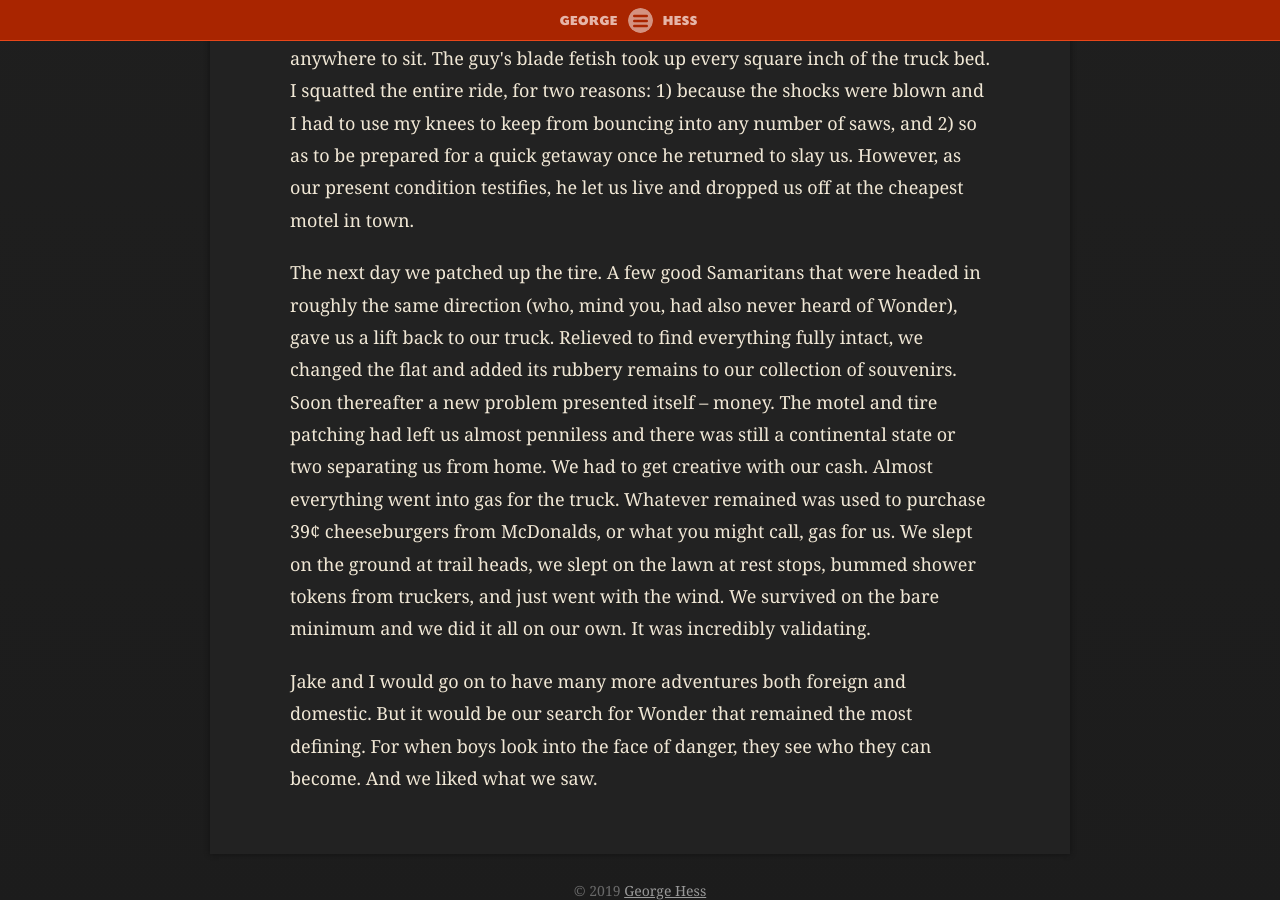
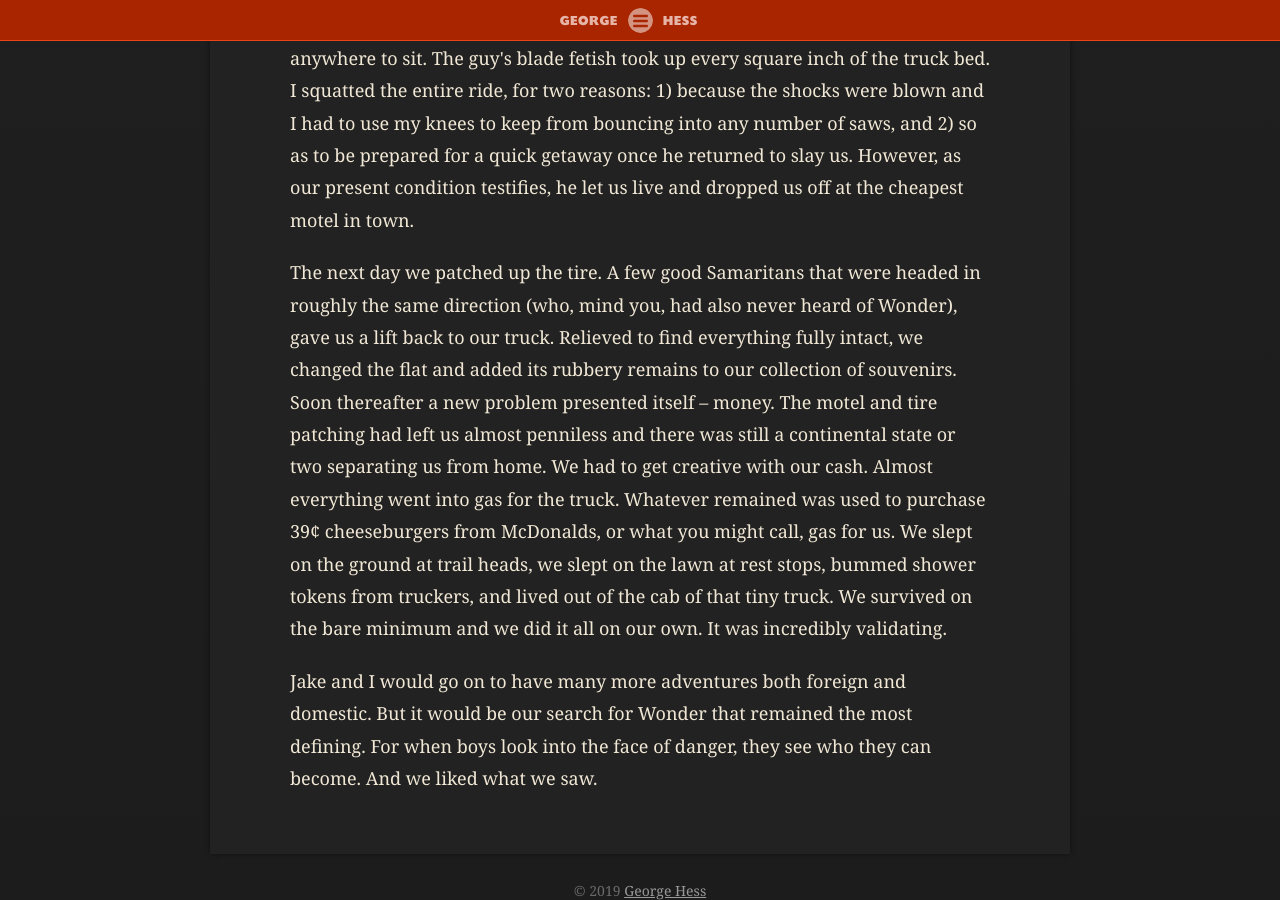
Before and after one commit to georgehess/georgehess.github.io, a Jekyll site: the page built from _posts/2012-06-04-a-town-called-wonder.html, in a window 1280 px wide and 900 px high, scrolled down 4196 px. Built offline with Jekyll 4.4.1, drawn with Linux system fonts in a browser that asks for light colours; some of the changed text lies outside the part shown.

Commit message:
Text updates

```diff
--- a/_posts/2011-05-22-swirly-squirrely.html
+++ b/_posts/2011-05-22-swirly-squirrely.html
@@ -5,7 +5,7 @@ author: George Hess
 theme: honey
 thumb: /assets/img/swirly-squirrely-thumb.png
 ---
-<p>These events took place between 7:00 and 7:30 AM, July 15th 2009, at the private residence of George and Kelley Hess in Bellingham, WA. Stories of what happened that morning have been told by many. This is the true account.</p>
+<p>These events took place between 7:00 and 7:30 AM, July 15th 2009, at the private residence of George and Kelley Hess. Stories of what happened that morning have been told by many. This is the true account.</p>
 
 <p>We began our Wednesday much like any other, running late. I could tell that I wasn&apos;t going to make the bus. And since I was already going to miss it, I poured myself another glass of orange juice.</p>
 
--- a/_posts/2012-06-04-a-town-called-wonder.html
+++ b/_posts/2012-06-04-a-town-called-wonder.html
@@ -23,12 +23,12 @@ thumb: /assets/img/a-town-called-wonder-thumb.png
 
 <p>Still far from the highway, we were at least able to make it back to a civilized slab of pavement. It was getting dark but the rain had stopped and sporadic flashes of lightning lit our way. We pulled out the first flat and started walking, passing the tire back and forth ever so often.</p>
 
-<p>Way, way up ahead we saw a pair of headlights approaching from the east. We were saved! If we picked up our pace a bit our paths would surely intersect. We kept an eye on the headlights and continued increasing our SPH (steps per hour) to ensure an interception, eventually ending up in a full on sprint, which looks absolutely ridiculous while attempting to carry a flat tire. We were jumping and waving our arms only to have the car pass by miles ahead. The incredible flatness of the desert had skewed our depth perception. It would take hours to get back to the intersection, and even then we&apos;d still be stuck on The Loneliest Road in America.</p>
+<p>Way, way up ahead we saw a pair of headlights approaching from the east. We were saved! If we picked up our pace a bit our paths would surely intersect. We kept an eye on the headlights and continued increasing our SPH (steps per hour) to ensure an interception, eventually ending up in a full on sprint, which looks absolutely ridiculous while attempting to carry a flat tire. We were jumping and waving our arms only to have the car pass by miles ahead. The incredible flatness of the desert had skewed our depth perception. It would take hours to get back to the intersection, and even then we&apos;d still be stuck on the loneliest road in America.</p>
 
 <p>Awhile later, we came across a full size pickup headed in the opposite direction. It was a woman and she was on her way to work. Surprised to find civilians this far in the bush, she explained that &ldquo;work&rdquo; was a military base and that our &ldquo;lightning bolts&rdquo; were actually bombs&hellip; yes, bombs, as in the things that jets drop. Out of a growing concern for the welfare of our vehicle, we asked about Wonder&apos;s proximity to the base. She had never heard of Wonder but told us not to worry about our truck; she&apos;d tell the boys to keep any eye on it. The boys? I imagined a group of high ranking officers inside a dimly lit control room ordering a surveillance satellite to be repositioned over our cement mixer. We expressed our appreciation and kept walking. I will never forget the site of my brother&apos;s silhouette, backlit by a megaton of explosives. Eventually, that same woman picked us up on her return trip. She could only take us as far as the highway but we gladly welcomed the lift.</p>
 
 <p>The first car approached and we stuck out our thumbs. They blew right past us and I don&apos;t blame them. Given the time and location, we were giving off a serious serial killer vibe. Jake suggested that we upgrade from the &ldquo;psychotic hitchhiker&apos;s thumb&rdquo; to the &ldquo;stranded two handed wave&rdquo;. That did the trick; the next vehicle stopped. We were lucky, or so we thought. This man too had never heard of Wonder but said we could ride in the back of his truck. He popped open the canopy to reveal a large collection of chainsaws and instructed us to get in. Oh how the tides had turned. Now he was the serial killer and we were the victims! If anything, it would buy us some time to play along lest he chop us up into pieces right then and there. Like sheep to the slaughter, we got in but there really wasn&apos;t anywhere to sit. The guy&apos;s blade fetish took up every square inch of the truck bed. I squatted the entire ride, for two reasons: 1) because the shocks were blown and I had to use my knees to keep from bouncing into any number of saws, and 2) so as to be prepared for a quick getaway once he returned to slay us. However, as our present condition testifies, he let us live and dropped us off at the cheapest motel in town.</p>
 
-<p>The next day we patched up the tire. A few good Samaritans that were headed in roughly the same direction (who, mind you, had also never heard of Wonder), gave us a lift back to our truck. Relieved to find everything fully intact, we changed the flat and added its rubbery remains to our collection of souvenirs. Soon thereafter a new problem presented itself &ndash; money. The motel and tire patching had left us almost penniless and there was still a continental state or two separating us from home. We had to get creative with our cash. Almost everything went into gas for the truck. Whatever remained was used to purchase 39¢ cheeseburgers from McDonalds, or what you might call, gas for us. We slept on the ground at trail heads, we slept on the lawn at rest stops, bummed shower tokens from truckers, and just went with the wind. We survived on the bare minimum and we did it all on our own. It was incredibly validating.</p>
+<p>The next day we patched up the tire. A few good Samaritans that were headed in roughly the same direction (who, mind you, had also never heard of Wonder), gave us a lift back to our truck. Relieved to find everything fully intact, we changed the flat and added its rubbery remains to our collection of souvenirs. Soon thereafter a new problem presented itself &ndash; money. The motel and tire patching had left us almost penniless and there was still a continental state or two separating us from home. We had to get creative with our cash. Almost everything went into gas for the truck. Whatever remained was used to purchase 39¢ cheeseburgers from McDonalds, or what you might call, gas for us. We slept on the ground at trail heads, we slept on the lawn at rest stops, bummed shower tokens from truckers, and lived out of the cab of that tiny truck. We survived on the bare minimum and we did it all on our own. It was incredibly validating.</p>
 
 <p>Jake and I would go on to have many more adventures both foreign and domestic. But it would be our search for Wonder that remained the most defining. For when boys look into the face of danger, they see who they can become. And we liked what we saw.</p>
```
